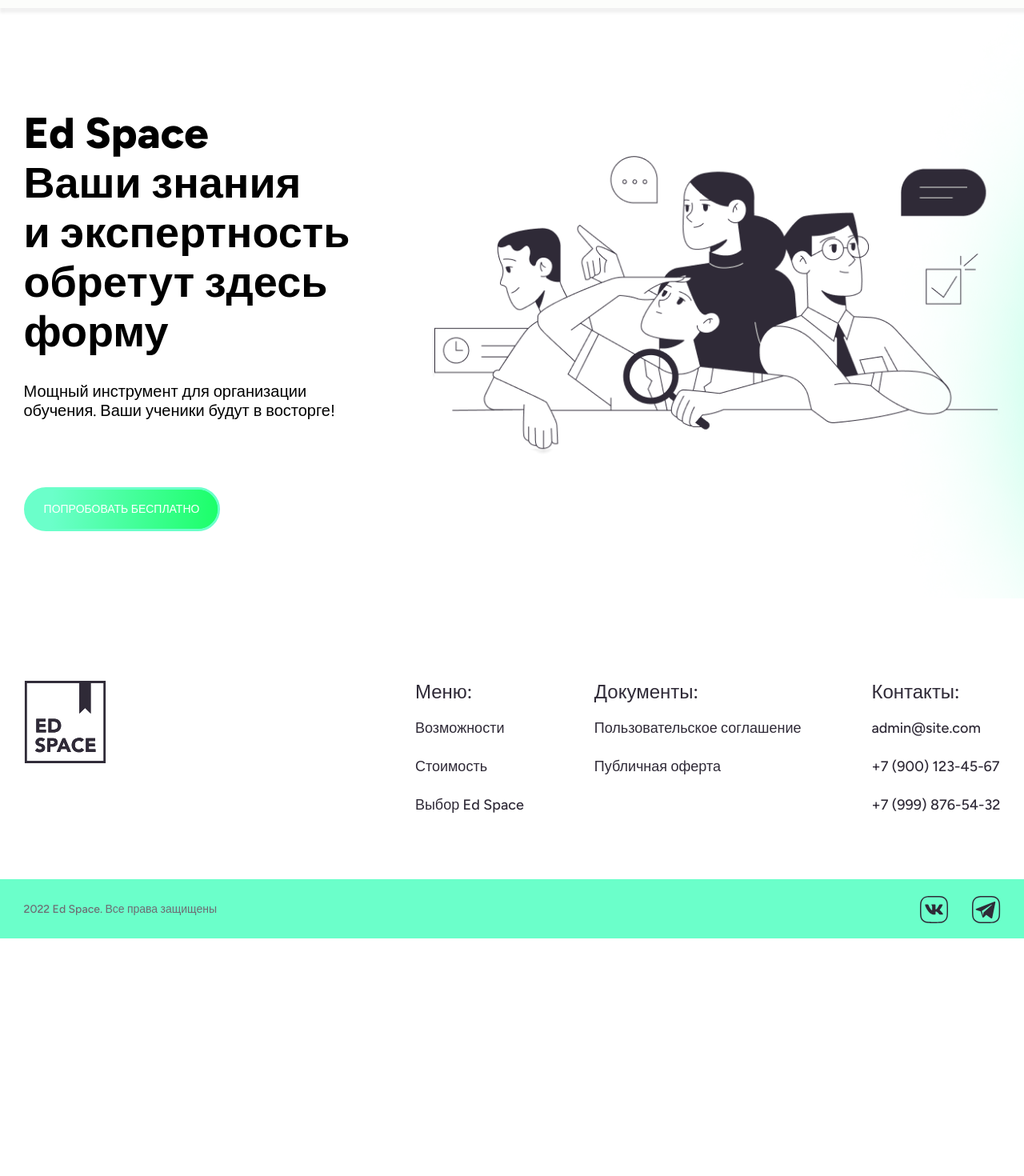
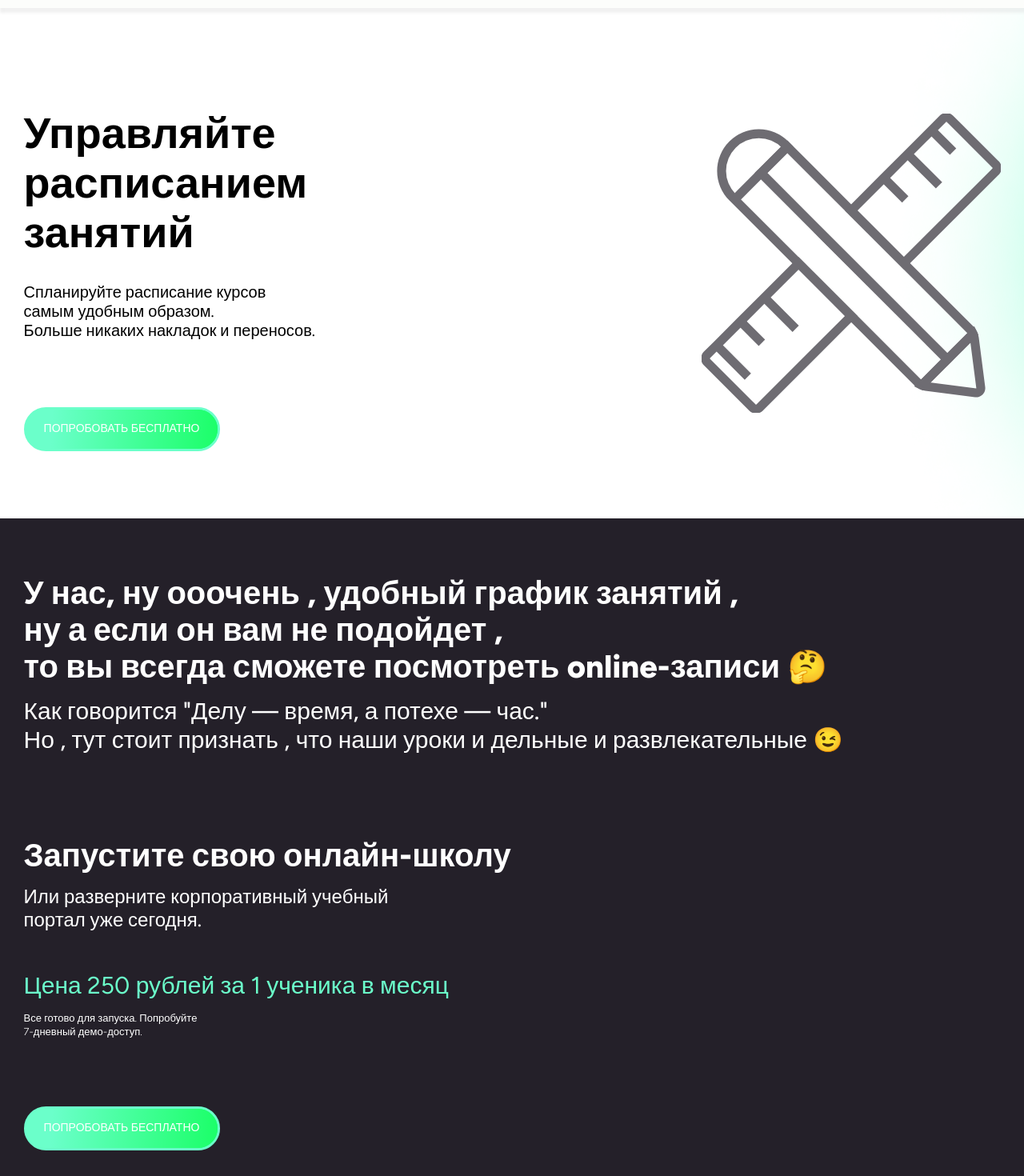
Before and after one commit to UserrrrS/React-Homework-number-1, a React (Create React App) app: page /homework in a window 1280 px wide. Shown: the part 100-1570 px from the top of the page at 80% size. Before the commit the page ends 1273 px from the top, so only its background shows below. Built offline with nearby package versions, Linux system fonts and the light colour scheme.

Commit message:
added pages textblock section

```diff
--- a/package.json
+++ b/package.json
@@ -17,6 +17,7 @@
     "react-router": "^6.22.1",
     "react-router-dom": "^6.22.1",
     "react-scripts": "5.0.1",
+    "redux": "^5.0.1",
     "web-vitals": "^2.1.4"
   },
   "scripts": {
--- a/src/pages/Exercises.jsx
+++ b/src/pages/Exercises.jsx
@@ -4,6 +4,7 @@ import Home from "./Home"
 import Modal from "../components/Modal/Modal"
 import Nav from "../components/Nav/Nav"
 import Footer from "../components/Footer/Footer"
+import "./pages.css"
 
 export default () => {
   const  [openModal, setOpenModal] = useState(false);
@@ -13,18 +14,37 @@ export default () => {
     <section className="Title">
       <img src="/images/Title_ellipse.png" alt="" />
       <div className="container">
-        <div className="title__wrapper">
+        <div className="title__wrapper pages">
           <div className="title__wrapper_content">
-            <h1 className="content__title">Ed Space <br /> Ваши знания <br /> и экспертность обретут здесь <br /> форму</h1>
-            <h4 className="content__text">Мощный инструмент для организации <br />обучения. Ваши ученики будут в восторге!</h4>
+            <h1 className="content__title">Полная <br />организация <br /> учебного <br /> процесса</h1>
+            <h4 className="content__text">Управляйте процессом обучени<div className="br"></div> Наблюдайте за будущими, текущими <br /> и завершенными курсами в однои окне.</h4>
             <button className="features__btn" type="button" onClick={setOpenModal}>Попробовать бесплатно</button>
             {openModal && <Modal setOpenModal={setOpenModal}/>}
           </div>
-          <img src="/images/Title_pic.png" alt="title_pic" />
+          <img className="pages_img" src="/images/Frame-1.svg" alt="title_pic" />
         </div>
       </div>
     </section>
   </header>
+
+  <section className="textblock">
+        <div className="container">
+          <div className="textblock__wrapper">
+            <h2>НЕ БЕСПОКОЙТЕСЬ &#128552;<br/> Мы конечно же организум все за вас ,<br /> вам остается только смотреть ламповые уроки и выполнять домашечки &#128187;</h2>
+            <h3>Также , вы можете заглянуть в будещее и посмотреть ,<br /> что вас ждет на этом курсе , не , ну шок конечно...&#128125; </h3>
+          </div>
+          <div id="online" className="online">
+          <h2 className="online__title">Запустите свою онлайн-школу</h2>
+          <h4 className="title-descr">Или разверните корпоративный учебный <br /> портал уже сегодня.</h4>
+          <h2 className="online__price">Цена 250 рублей за 1 ученика в месяц</h2>
+          <h5 className="online__ready">Все готово для запуска. Попробуйте <br />7-дневный демо-доступ.</h5>
+
+          <button className="features__btn" type="button"
+          onClick={setOpenModal}>Попробовать бесплатно</button>
+          {openModal && <Modal setOpenModal={setOpenModal}/>}
+        </div>
+        </div>
+      </section>
 
   <section className="footer">
     <div className="container">
--- a/src/pages/Home.jsx
+++ b/src/pages/Home.jsx
@@ -159,8 +159,8 @@ const App = () => {
       <div className="rights__wrapper">
       <p>2022 Ed Space. Все права защищены</p>
       <div className="rights__logos">
-        <a target="_blank" href="https://vk.com"><img src="/images/vk-logo.svg" alt="logo-vk" /></a>
-        <a target="_blank" href="https://web.telegram.org/a/"><img src="/images/tel-logo.svg" alt="logo-vk" /></a>
+        <a target="_blank" href="https://vk.com" rel="noreferrer"><img src="/images/vk-logo.svg" alt="logo-vk" /></a>
+        <a target="_blank" href="https://web.telegram.org/a/" rel="noreferrer"><img src="/images/tel-logo.svg" alt="logo-vk" /></a>
       </div>
       </div>
     </div>
--- a/src/pages/Homework.jsx
+++ b/src/pages/Homework.jsx
@@ -4,6 +4,7 @@ import Home from "./Home"
 import Modal from "../components/Modal/Modal"
 import Nav from "../components/Nav/Nav"
 import Footer from "../components/Footer/Footer"
+import "./pages.css"
 
 export default () => {
   const  [openModal, setOpenModal] = useState(false);
@@ -13,18 +14,37 @@ export default () => {
     <section className="Title">
       <img src="/images/Title_ellipse.png" alt="" />
       <div className="container">
-        <div className="title__wrapper">
+        <div className="title__wrapper pages">
           <div className="title__wrapper_content">
-            <h1 className="content__title">Ed Space <br /> Ваши знания <br /> и экспертность обретут здесь <br /> форму</h1>
-            <h4 className="content__text">Мощный инструмент для организации <br />обучения. Ваши ученики будут в восторге!</h4>
+            <h1 className="content__title">Управляйте <br />расписанием <br />занятий</h1>
+            <h4 className="content__text">Спланируйте расписание курсов <br />самым удобным образом. <br /> Больше никаких накладок и переносов.</h4>
             <button className="features__btn" type="button" onClick={setOpenModal}>Попробовать бесплатно</button>
             {openModal && <Modal setOpenModal={setOpenModal}/>}
           </div>
-          <img src="/images/Title_pic.png" alt="title_pic" />
+          <img className="pages_img" src="/images/Frame-2.svg" alt="title_pic" />
         </div>
       </div>
     </section>
   </header>
+
+  <section className="textblock">
+        <div className="container">
+          <div className="textblock__wrapper">
+            <h2>У нас, ну ооочень , удобный график занятий , <br />ну а если он вам не подойдет , <br />то вы всегда сможете посмотреть online-записи &#129300;</h2>
+            <h3>Как говорится "Делу — время, а потехе — час." <br />Но , тут стоит признать , что наши уроки и дельные и развлекательные	&#128521;</h3>
+          </div>
+          <div id="online" className="online">
+          <h2 className="online__title">Запустите свою онлайн-школу</h2>
+          <h4 className="title-descr">Или разверните корпоративный учебный <br /> портал уже сегодня.</h4>
+          <h2 className="online__price">Цена 250 рублей за 1 ученика в месяц</h2>
+          <h5 className="online__ready">Все готово для запуска. Попробуйте <br />7-дневный демо-доступ.</h5>
+
+          <button className="features__btn" type="button"
+          onClick={setOpenModal}>Попробовать бесплатно</button>
+          {openModal && <Modal setOpenModal={setOpenModal}/>}
+        </div>
+        </div>
+      </section>
 
   <section className="footer">
     <div className="container">
--- a/src/pages/Learning.jsx
+++ b/src/pages/Learning.jsx
@@ -13,18 +13,37 @@ export default () => {
     <section className="Title">
       <img src="/images/Title_ellipse.png" alt="" />
       <div className="container">
-        <div className="title__wrapper">
+        <div className="title__wrapper pages">
           <div className="title__wrapper_content">
-            <h1 className="content__title">Ed Space <br /> Ваши знания <br /> и экспертность обретут здесь <br /> форму</h1>
-            <h4 className="content__text">Мощный инструмент для организации <br />обучения. Ваши ученики будут в восторге!</h4>
+            <h1 className="content__title">Администрирование домашних заданий</h1>
+            <h4 className="content__text">Отслеживайте прогресс обучения<br /> индивидуально по каждому ученику.</h4>
             <button className="features__btn" type="button" onClick={setOpenModal}>Попробовать бесплатно</button>
             {openModal && <Modal setOpenModal={setOpenModal}/>}
           </div>
-          <img src="/images/Title_pic.png" alt="title_pic" />
+          <img className="pages_img" src="/images/Frame-3.svg" alt="title_pic" />
         </div>
       </div>
     </section>
   </header>
+
+  <section className="textblock">
+        <div className="container">
+          <div className="textblock__wrapper">
+            <h2>У нас каждый ученичок-пупсичок особенный , <br />найдем индивидуальный подход к любому &#128536;</h2>
+            <h3>Задания учитывают все тренды индустрии &#129316;</h3>
+          </div>
+          <div id="online" className="online">
+          <h2 className="online__title">Запустите свою онлайн-школу</h2>
+          <h4 className="title-descr">Или разверните корпоративный учебный <br /> портал уже сегодня.</h4>
+          <h2 className="online__price">Цена 250 рублей за 1 ученика в месяц</h2>
+          <h5 className="online__ready">Все готово для запуска. Попробуйте <br />7-дневный демо-доступ.</h5>
+
+          <button className="features__btn" type="button"
+          onClick={setOpenModal}>Попробовать бесплатно</button>
+          {openModal && <Modal setOpenModal={setOpenModal}/>}
+        </div>
+        </div>
+      </section>
 
   <section className="footer">
     <div className="container">
--- a/src/pages/Monitoring.jsx
+++ b/src/pages/Monitoring.jsx
@@ -4,6 +4,7 @@ import Home from "./Home"
 import Modal from "../components/Modal/Modal"
 import Nav from "../components/Nav/Nav"
 import Footer from "../components/Footer/Footer"
+import "./pages.css"
 
 export default () => {
   const  [openModal, setOpenModal] = useState(false);
@@ -13,18 +14,38 @@ export default () => {
     <section className="Title">
       <img src="/images/Title_ellipse.png" alt="" />
       <div className="container">
-        <div className="title__wrapper">
+        <div className="title__wrapper pages">
           <div className="title__wrapper_content">
-            <h1 className="content__title">Ed Space <br /> Ваши знания <br /> и экспертность обретут здесь <br /> форму</h1>
-            <h4 className="content__text">Мощный инструмент для организации <br />обучения. Ваши ученики будут в восторге!</h4>
+            <h1 className="content__title">Домашние работы <br /> с отслеживанием <br />своего успеха</h1>
+            <h4 className="content__text">Каждый ученик может видеть домашние задания <br /> от преподавателя, отслеживать статус их проверки<br />  и собственный уровень прогресса в обучении.</h4>
             <button className="features__btn" type="button" onClick={setOpenModal}>Попробовать бесплатно</button>
             {openModal && <Modal setOpenModal={setOpenModal}/>}
           </div>
-          <img src="/images/Title_pic.png" alt="title_pic" />
+          <img className="pages_img" src="/images/Frame-4.svg" alt="title_pic" />
         </div>
       </div>
     </section>
   </header>
+
+  <section className="textblock">
+        <div className="container">
+          <div className="textblock__wrapper">
+            <h2>Выполняя домашние работы ,<br /> вы точно достигните успеха ! <br />А если не будете выполнять , то чтож... <br />Придется прибегнуть линейке &#129301; </h2>
+            <h3>Все домашние работы можно отследить в личном кабинете ,<br /> да и преподы всегда на связи 	&#129327;</h3>
+          </div>
+          <div id="online" className="online">
+          <h2 className="online__title">Запустите свою онлайн-школу</h2>
+          <h4 className="title-descr">Или разверните корпоративный учебный <br /> портал уже сегодня.</h4>
+          <h2 className="online__price">Цена 250 рублей за 1 ученика в месяц</h2>
+          <h5 className="online__ready">Все готово для запуска. Попробуйте <br />7-дневный демо-доступ.</h5>
+
+          <button className="features__btn" type="button"
+          onClick={setOpenModal}>Попробовать бесплатно</button>
+          {openModal && <Modal setOpenModal={setOpenModal}/>}
+        </div>
+        </div>
+      </section>
+
 
   <section className="footer">
     <div className="container">
--- a/src/pages/Platform.jsx
+++ b/src/pages/Platform.jsx
@@ -13,18 +13,37 @@ export default () => {
     <section className="Title">
       <img src="/images/Title_ellipse.png" alt="" />
       <div className="container">
-        <div className="title__wrapper">
+        <div className="title__wrapper pages">
           <div className="title__wrapper_content">
-            <h1 className="content__title">Ed Space <br /> Ваши знания <br /> и экспертность обретут здесь <br /> форму</h1>
-            <h4 className="content__text">Мощный инструмент для организации <br />обучения. Ваши ученики будут в восторге!</h4>
+            <h1 className="content__title">Мониторинг <br />посещения <br />занятий</h1>
+            <h4 className="content__text">Просматривайте посещаемость <br />каждого ученика на курсе<div className="br"></div> Отстающих больше не будет.</h4>
             <button className="features__btn" type="button" onClick={setOpenModal}>Попробовать бесплатно</button>
             {openModal && <Modal setOpenModal={setOpenModal}/>}
           </div>
-          <img src="/images/Title_pic.png" alt="title_pic" />
+          <img className="pages_img" src="/images/Frame-5.svg" alt="title_pic" />
         </div>
       </div>
     </section>
   </header>
+
+  <section className="textblock">
+        <div className="container">
+          <div className="textblock__wrapper">
+            <h2>Удобная навигация по сайту. <br />Иногда , даже слишком &#128513; </h2>
+            <h3>Вы можете подсматривать за другими учениками , <br />только тсс... &#129323;</h3>
+          </div>
+          <div id="online" className="online">
+          <h2 className="online__title">Запустите свою онлайн-школу</h2>
+          <h4 className="title-descr">Или разверните корпоративный учебный <br /> портал уже сегодня.</h4>
+          <h2 className="online__price">Цена 250 рублей за 1 ученика в месяц</h2>
+          <h5 className="online__ready">Все готово для запуска. Попробуйте <br />7-дневный демо-доступ.</h5>
+
+          <button className="features__btn" type="button"
+          onClick={setOpenModal}>Попробовать бесплатно</button>
+          {openModal && <Modal setOpenModal={setOpenModal}/>}
+        </div>
+        </div>
+      </section>
 
   <section className="footer">
     <div className="container">
--- a/src/pages/Schedule.jsx
+++ b/src/pages/Schedule.jsx
@@ -13,18 +13,37 @@ export default () => {
     <section className="Title">
       <img src="/images/Title_ellipse.png" alt="" />
       <div className="container">
-        <div className="title__wrapper">
+        <div className="title__wrapper pages">
           <div className="title__wrapper_content">
-            <h1 className="content__title">Ed Space <br /> Ваши знания <br /> и экспертность обретут здесь <br /> форму</h1>
-            <h4 className="content__text">Мощный инструмент для организации <br />обучения. Ваши ученики будут в восторге!</h4>
+            <h1 className="content__title"> Записи хранятся<br /> на платформе</h1>
+            <h4 className="content__text">Спланируйте расписание курсов <br />самым удобным образом<div className="br"></div> Больше никаких накладок и переносов.</h4>
             <button className="features__btn" type="button" onClick={setOpenModal}>Попробовать бесплатно</button>
             {openModal && <Modal setOpenModal={setOpenModal}/>}
           </div>
-          <img src="/images/Title_pic.png" alt="title_pic" />
+          <img className="pages_img" src="/images/Frame-6.svg" alt="title_pic" />
         </div>
       </div>
     </section>
   </header>
+
+      <section className="textblock">
+        <div className="container">
+          <div className="textblock__wrapper">
+            <h2>Все ваши данные защищены <br />по всем возможным стандартам ! &#128274;</h2>
+            <h3>Удобная система планирования занятий !&#128198;</h3>
+          </div>
+          <div id="online" className="online">
+          <h2 className="online__title">Запустите свою онлайн-школу</h2>
+          <h4 className="title-descr">Или разверните корпоративный учебный <br /> портал уже сегодня.</h4>
+          <h2 className="online__price">Цена 250 рублей за 1 ученика в месяц</h2>
+          <h5 className="online__ready">Все готово для запуска. Попробуйте <br />7-дневный демо-доступ.</h5>
+
+          <button className="features__btn" type="button"
+          onClick={setOpenModal}>Попробовать бесплатно</button>
+          {openModal && <Modal setOpenModal={setOpenModal}/>}
+        </div>
+        </div>
+      </section>
 
   <section className="footer">
     <div className="container">
@@ -37,8 +56,8 @@ export default () => {
       <div className="rights__wrapper">
       <p>2022 Ed Space. Все права защищены</p>
       <div className="rights__logos">
-      <a target="_blank" href="https://vk.com"><img src="/images/vk-logo.svg" alt="logo-vk" /></a>
-        <a target="_blank" href="https://web.telegram.org/a/"><img src="/images/tel-logo.svg" alt="logo-vk" /></a>
+      <a target="_blank" href="https://vk.com" rel="noreferrer"><img src="/images/vk-logo.svg" alt="logo-vk" /></a>
+        <a target="_blank" href="https://web.telegram.org/a/" rel="noreferrer"><img src="/images/tel-logo.svg" alt="logo-vk" /></a>
       </div>
       </div>
     </div>
--- /dev/null
+++ b/src/pages/pages.css
@@ -0,0 +1,29 @@
+.pages_img {
+  margin-top: 0 !important;
+}
+
+.pages {
+  justify-content: space-between;
+  align-items: center;
+}
+
+.textblock {
+  background-color: #242029;
+  padding-top: 30px;
+}
+
+.textblock__wrapper>h2 {
+  font-weight: 800;
+  font-size: 40px;
+  line-height: 115%;
+  color: white;
+  margin-top: 40px;
+}
+
+.textblock__wrapper>h3 {
+  font-weight: 500;
+  font-size: 30px;
+  color: white;
+  margin-top: 15px;
+  line-height: 120%;
+}
--- /dev/null
+++ b/src/utils/actions.js
@@ -0,0 +1,6 @@
+export const setButtonActive = (isActive) => {
+  return {
+    type: 'SET_BUTTON_ACTIVE',
+    payload: isActive,
+  };
+};
```
Also changed, not shown: src/utils/reducer.js (added, +17 -0 lines), 1 other file (tests, documents, lock files or other folders).
